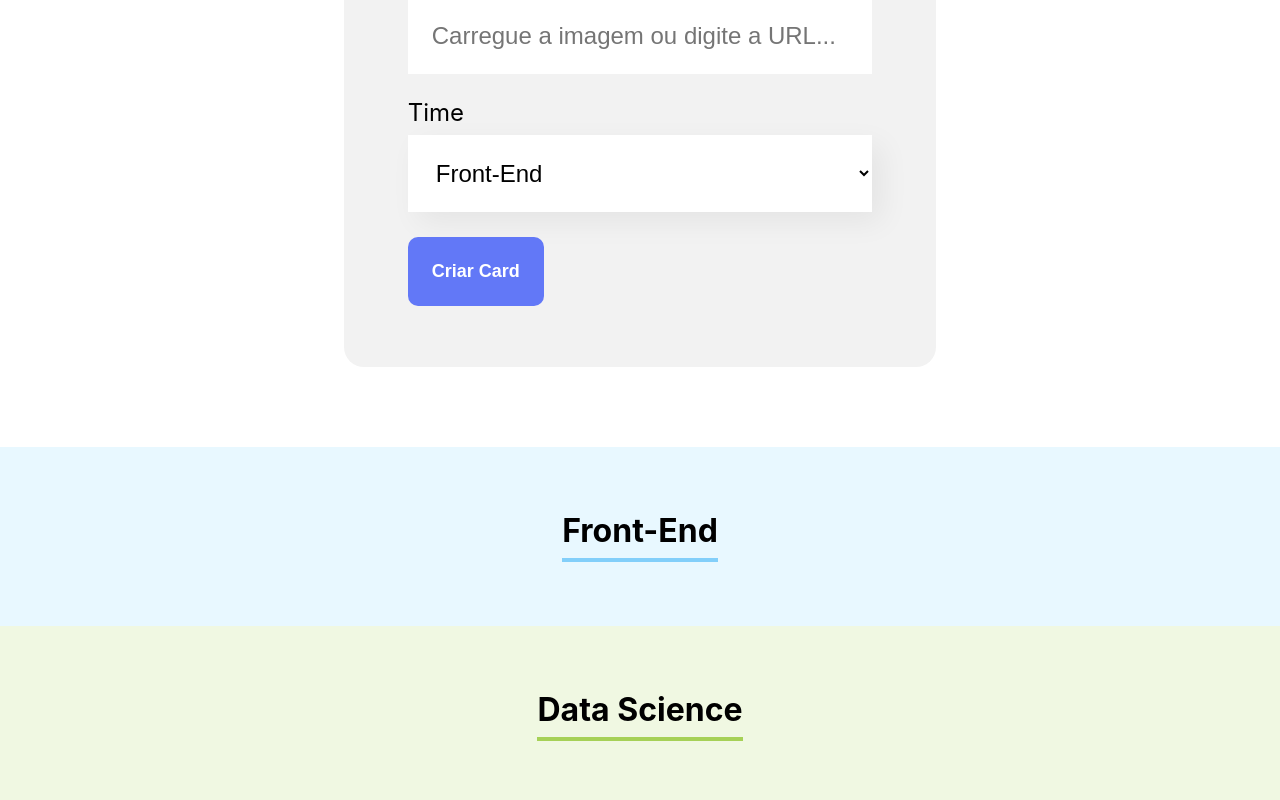
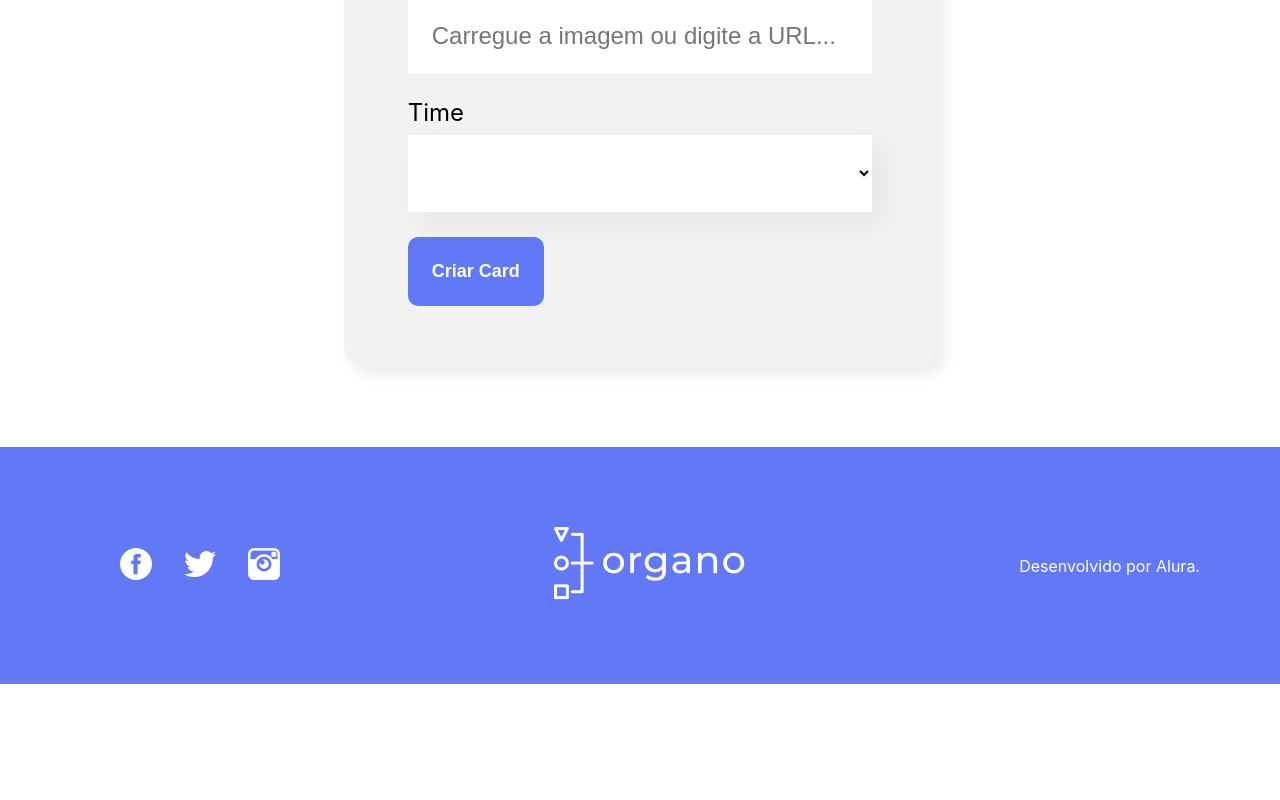
Before and after one commit to Mgmartinho/organo, a React (Create React App) app: page / in a window 1280 px wide. Shown: the part 1000-1800 px from the top of the page. After the commit the page ends 1684 px from the top, so only its background shows below. Built offline with nearby package versions, Linux system fonts and the light colour scheme.

Commit message:
conclusao curso Organo

```diff
--- a/src/App.js
+++ b/src/App.js
@@ -2,6 +2,7 @@ import { useState } from 'react';
 import Banner from './componentes/Banner/index';
 import BodyFormulario from './componentes/BodyForms';
 import Time from './componentes/Time';
+import Rodape from './componentes/Rodape';
 
 function App() {
 
@@ -43,6 +44,7 @@ function App() {
   const [colaboradores, setColaboradores] = useState([]);
 
   const novoColaboradorAdicionado = (colaborador) => {
+    debugger
     console.log("novo colaborador: ", colaborador)
     setColaboradores([...colaboradores, colaborador])
   }
@@ -63,7 +65,7 @@ function App() {
           colaboradores={colaboradores.filter(colaborador => colaborador.time === time.nome)}
         />
       )}
-
+      <Rodape />
     </div>
   );
 }
--- a/src/componentes/BodyForms/Formulario.css
+++ b/src/componentes/BodyForms/Formulario.css
@@ -1,14 +1,13 @@
-.formulario{
+.formulario {
     display: flex;
     justify-content: center;
     margin: 80px 0;
-
 }
 
-.formulario form{
+.formulario form {
     max-width: 80%;
-    background-color: #f2f2f2;
+    background-color: #F2F2F2;
     border-radius: 20px;
     padding: 36px 64px;
-    box-shadow: 8px 8px 16px rgba(0,0,0 0.0);
+    box-shadow: 8px 8px 16px rgba(0,0,0, 0.08);
 }
--- a/src/componentes/BodyForms/index.js
+++ b/src/componentes/BodyForms/index.js
@@ -16,6 +16,10 @@ const BodyFormulario = (props) => {
             imagem,
             time,
         })
+        setNome("");
+        setCargo("");
+        setImagem("");
+        setTime("");
     }
 
 
--- a/src/componentes/Colaborador/index.js
+++ b/src/componentes/Colaborador/index.js
@@ -2,11 +2,11 @@ import "./Colaborador.css"
 
 
 
-const Colaborador = ({nome, imagem, cargo}) => {
+const Colaborador = ({nome, imagem, cargo, corDeFundo}) => {
 
     return (
         <div className="colaborador">
-            <div className="cabecalho">
+            <div className="cabecalho" style={{backgroundColor: corDeFundo}}>
                 <img src={imagem} alt={nome} />
             </div>
             <div className="rodape">
--- a/src/componentes/ListaSuspensa/ListaSuspensa.css
+++ b/src/componentes/ListaSuspensa/ListaSuspensa.css
@@ -1,12 +1,12 @@
-.lista-suspensa label{
-    display: flex;
+.lista-suspensa label {
+    display: block;
     margin-bottom: 8px;
     font-size: 24px;
 }
 
-.lista-suspensa select{
-    background-color: #fff;
-    box-shadow: 10px 10px 30px rgba(0,0,0,0.06);
+.lista-suspensa select {
+    background-color: #FFF;
+    box-shadow: 10px 10px 30px rgba(0, 0, 0, 0.06);
     width: 100%;
     border: none;
     font-size: 24px;
--- a/src/componentes/ListaSuspensa/index.js
+++ b/src/componentes/ListaSuspensa/index.js
@@ -9,6 +9,7 @@ const ListaSuspensa = (props) => {
                 value={props.valor}
                 onChange={e => props.alterado(e.target.value)}
             >
+                <option></option>
                 {props.itens.map(item => {
                     return <option key={item}>{item}</option>
                 })}
--- /dev/null
+++ b/src/componentes/Rodape/Rodape.css
@@ -0,0 +1,18 @@
+
+.footer {
+    background: #6278F7;
+    color: #FFF;
+    padding: 80px;
+    display: flex;
+    justify-content: space-between;
+    align-items: center;
+}
+
+.footer ul li {
+    display: inline-block;
+    margin-right: 32px;
+}
+
+.footer ul li:last-child {
+    margin-right: 0;
+}
--- /dev/null
+++ b/src/componentes/Rodape/index.js
@@ -0,0 +1,40 @@
+import './Rodape.css'
+
+import logo from "../../imagens/logo.png"
+import instagram from "../../imagens/ig.png"
+import twitter from "../../imagens/tw.png"
+import facebook from "../../imagens/fb.png"
+
+const Rodape = () => {
+    return (<footer className="footer">
+        <section>
+            <ul>
+                <li>
+                    <a href="facebook.com" target="_blank">
+                        <img src={facebook} />
+                    </a>
+                </li>
+                <li>
+                    <a href="twitter.com" target="_blank">
+                        <img src={twitter} />
+                    </a>
+                </li>
+                <li>
+                    <a href="instagram.com" target="_blank">
+                        <img src={instagram} />
+                    </a>
+                </li>
+            </ul>
+        </section>
+        <section>
+            <img src={logo} />
+        </section>
+        <section>
+            <p>
+                Desenvolvido por Alura.
+            </p>
+        </section>
+    </footer>)
+}
+
+export default Rodape
--- a/src/componentes/Time/Time.css
+++ b/src/componentes/Time/Time.css
@@ -1,19 +1,16 @@
 .time {
     text-align: center;
     padding: 32px;
-
-
 }
 
 .time h3 {
     font-size: 32px;
-    border-bottom: 4px solid ;
+    border-bottom: 4px solid;
     display: inline-block;
     padding-bottom: 8px;
-
 }
 
-.time .colaboradoes {
+.time .colaboradores {
     display: flex;
     justify-content: space-around;
     margin-top: 32px;
--- a/src/componentes/Time/index.js
+++ b/src/componentes/Time/index.js
@@ -6,6 +6,7 @@ const Time = (props) => {
     const corSec = { backgroundColor: props.corSecundaria }
 
     return (
+        (props.colaboradores.length) > 0 &&
         <section className="time" style={corSec}>
             <h3 style={{ borderColor: props.corPrimaria }}>{props.nome}</h3>
 
@@ -16,11 +17,11 @@ const Time = (props) => {
                         nome={colaborador.nome}
                         cargo={colaborador.cargo}
                         imagem={colaborador.imagem}
+                        corDeFundo={props.corPrimaria}
                     />
 
                 )}
             </div>
-
         </section>
     )
 }
```
Lines whose indentation alone changed are shown as unchanged.
